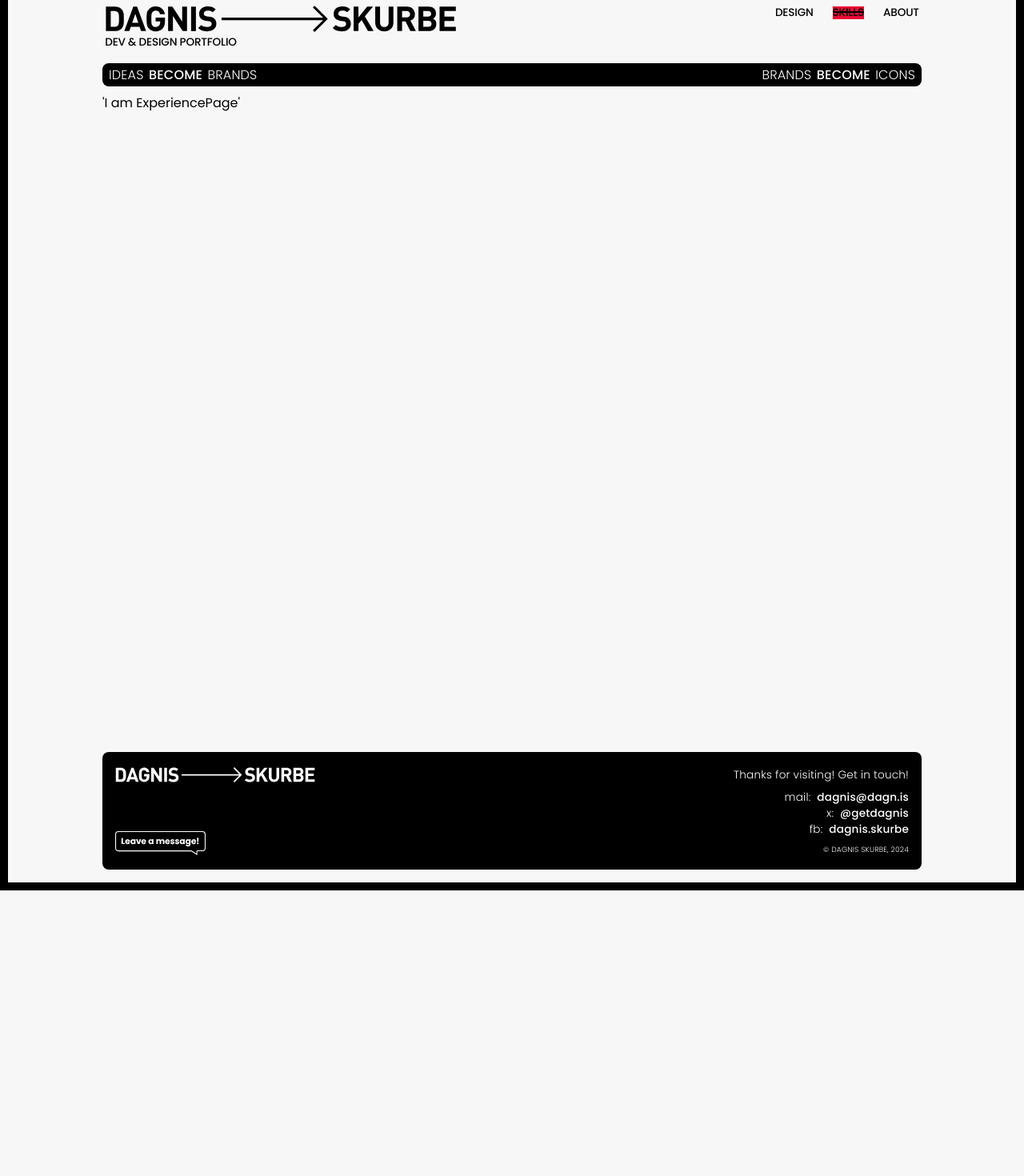
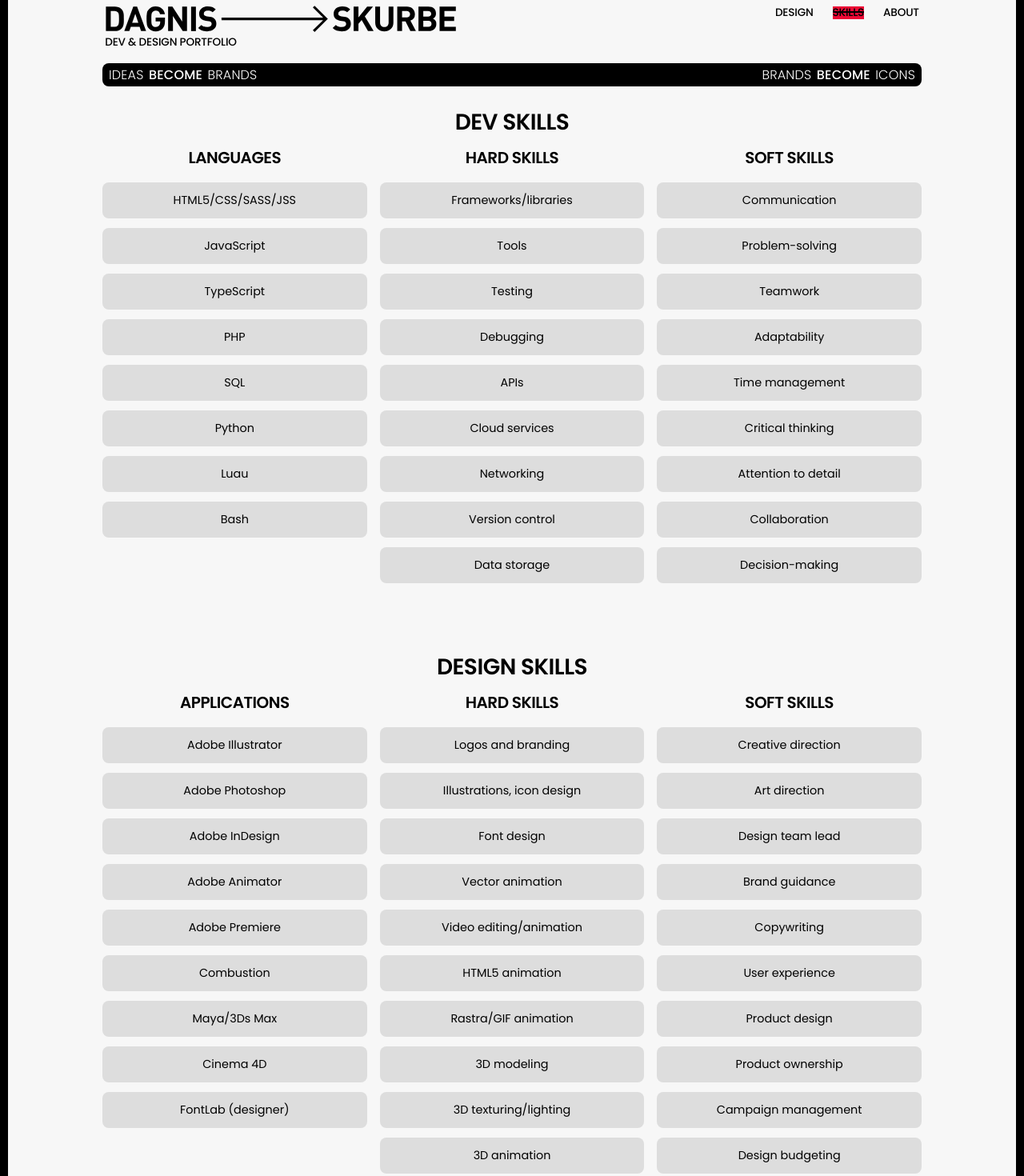
Before and after one commit to getdagnis/2024_portfolio_vite, a React (Vite) app: page /skills in a window 1280 px wide. Shown: the part 20-1490 px from the top of the page at 80% size. Before the commit the page ends 1133 px from the top, so only its background shows below. Built offline with nearby package versions, Linux system fonts and the light colour scheme.

Commit message:
skills page draft content

```diff
--- a/src/pages/ExperiencePage.css
+++ /dev/null
@@ -1,5 +0,0 @@
-#dev-container {
-  padding: 0.5rem 0;
-  min-height: 100vh;
-  min-height: 100dvh;
-}
--- a/src/pages/ExperiencePage.jsx
+++ /dev/null
@@ -1,7 +0,0 @@
-import './ExperiencePage.css';
-
-function ExperiencePage() {
-  return <div id="dev-container">'I am ExperiencePage'</div>;
-}
-
-export default ExperiencePage;
--- /dev/null
+++ b/src/pages/SkillsPage.css
@@ -0,0 +1,63 @@
+#skills-container {
+  padding: 1rem 0;
+  min-height: 100vh;
+  min-height: 100dvh;
+  animation: fade-in 0.3s ease-in-out 0.1s backwards;
+  text-align: center;
+}
+
+@keyframes fade-in {
+  0% {
+    opacity: 0;
+    transform: translateY(1rem);
+  }
+  100% {
+    opacity: 1;
+    transform: translateY(0);
+  }
+}
+
+#dev-skills-grid,
+#design-skills-grid {
+  display: grid;
+  grid-template-columns: repeat(3, 1fr);
+  grid-gap: 1rem;
+  margin-bottom: 4rem;
+
+  @media screen and (max-width: 880px) {
+    grid-template-columns: repeat(2, 1fr);
+  }
+
+  @media screen and (max-width: 560px) {
+    grid-template-columns: repeat(1, 1fr);
+    margin-bottom: 2rem;
+  }
+}
+
+#skills-container h3 {
+  font-size: 1.75rem;
+  text-transform: uppercase;
+  letter-spacing: -0.5px;
+  padding: 0.5rem 0;
+}
+
+#skills-container h2 {
+  font-size: 1.25rem;
+  text-transform: uppercase;
+  letter-spacing: -0.5px;
+  padding: 0 0 0.25rem;
+}
+
+#skills-container ul {
+  list-style: none;
+  padding: 0;
+}
+
+#skills-container li {
+  padding: 0.75rem;
+  margin: 0.75rem 0;
+  font-size: 0.9rem;
+  background: var(--gridItem);
+  border-radius: var(--radius);
+  cursor: pointer;
+}
--- /dev/null
+++ b/src/pages/SkillsPage.jsx
@@ -0,0 +1,93 @@
+import './SkillsPage.css';
+
+function SkillsPage() {
+  return (
+    <div id="skills-container">
+      <h3>Dev Skills</h3>
+      <div id="dev-skills-grid">
+        <ul>
+          <h2>Languages</h2>
+          <li className="skill">HTML5/CSS/SASS/JSS</li>
+          <li className="skill">JavaScript</li>
+          <li className="skill">TypeScript</li>
+          <li className="skill">PHP</li>
+          <li className="skill">SQL</li>
+          <li className="skill">Python</li>
+          <li className="skill">Luau</li>
+          <li className="skill">Bash</li>
+        </ul>
+
+        <ul>
+          <h2>Hard Skills</h2>
+          <li className="skill">Frameworks/libraries</li>
+          <li className="skill">Tools</li>
+          <li className="skill">Testing</li>
+          <li className="skill">Debugging</li>
+          <li className="skill">APIs</li>
+          <li className="skill">Cloud services</li>
+          <li className="skill">Networking</li>
+          <li className="skill">Version control</li>
+          <li className="skill">Data storage</li>
+        </ul>
+
+        <ul>
+          <h2>Soft Skills</h2>
+          <li className="skill">Communication</li>
+          <li className="skill">Problem-solving</li>
+          <li className="skill">Teamwork</li>
+          <li className="skill">Adaptability</li>
+          <li className="skill">Time management</li>
+          <li className="skill">Critical thinking</li>
+          <li className="skill">Attention to detail</li>
+          <li className="skill">Collaboration</li>
+          <li className="skill">Decision-making</li>
+        </ul>
+      </div>
+      <h3>Design Skills</h3>
+      <div id="design-skills-grid">
+        <ul>
+          <h2>Applications</h2>
+          <li className="skill">Adobe Illustrator</li>
+          <li className="skill">Adobe Photoshop</li>
+          <li className="skill">Adobe InDesign</li>
+          <li className="skill">Adobe Animator</li>
+          <li className="skill">Adobe Premiere</li>
+          <li className="skill">Combustion</li>
+          <li className="skill">Maya/3Ds Max</li>
+          <li className="skill">Cinema 4D</li>
+          <li className="skill">FontLab (designer)</li>
+        </ul>
+
+        <ul>
+          <h2>Hard Skills</h2>
+          <li className="skill">Logos and branding</li>
+          <li className="skill">Illustrations, icon design</li>
+          <li className="skill">Font design</li>
+          <li className="skill">Vector animation</li>
+          <li className="skill">Video editing/animation</li>
+          <li className="skill">HTML5 animation</li>
+          <li className="skill">Rastra/GIF animation</li>
+          <li className="skill">3D modeling</li>
+          <li className="skill">3D texturing/lighting</li>
+          <li className="skill">3D animation</li>
+        </ul>
+
+        <ul>
+          <h2>Soft Skills</h2>
+          <li className="skill">Creative direction</li>
+          <li className="skill">Art direction</li>
+          <li className="skill">Design team lead</li>
+          <li className="skill">Brand guidance</li>
+          <li className="skill">Copywriting</li>
+          <li className="skill">User experience</li>
+          <li className="skill">Product design</li>
+          <li className="skill">Product ownership</li>
+          <li className="skill">Campaign management</li>
+          <li className="skill">Design budgeting</li>
+        </ul>
+      </div>
+    </div>
+  );
+}
+
+export default SkillsPage;
--- a/src/router.jsx
+++ b/src/router.jsx
@@ -1,11 +1,11 @@
 import { createBrowserRouter, RouterProvider } from 'react-router-dom';
 import App from './App';
 import AboutPage from './pages/AboutPage';
-import ExperiencePage from './pages/ExperiencePage';
 import NotFoundPage from './pages/NotFoundPage';
 import PortfolioPage from './pages/PortfolioPage';
 import ProjectPage from './pages/ProjectPage';
 import RedirectPage from './pages/RedirectPage';
+import SkillsPage from './pages/SkillsPage';
 import VotePage from './pages/VotePage';
 
 const router = createBrowserRouter([
@@ -16,7 +16,7 @@ const router = createBrowserRouter([
       { path: '/about', element: <App children={<AboutPage />} /> },
       { path: '/design', element: <App children={<PortfolioPage />} /> },
       { path: '/design/project/:key', element: <App children={<ProjectPage />} /> },
-      { path: '/skills', element: <App children={<ExperiencePage />} /> },
+      { path: '/skills', element: <App children={<SkillsPage />} /> },
       { path: '/redirect', element: <App children={<RedirectPage />} /> },
       { path: '/vote', element: <App children={<VotePage />} /> },
       { path: '*', element: <App children={<NotFoundPage />} /> },
```
Also changed, not shown: src/components/ProjectSlider.css (added, +95 -0 lines), src/components/ProjectSlider.jsx (added, +23 -0 lines).
